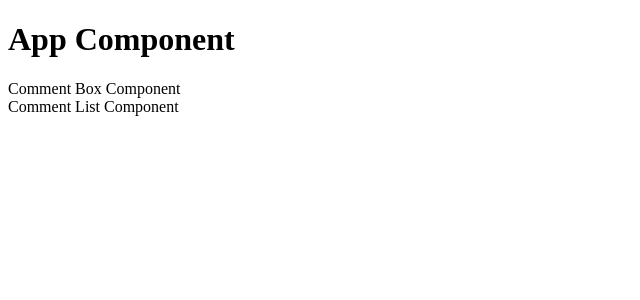
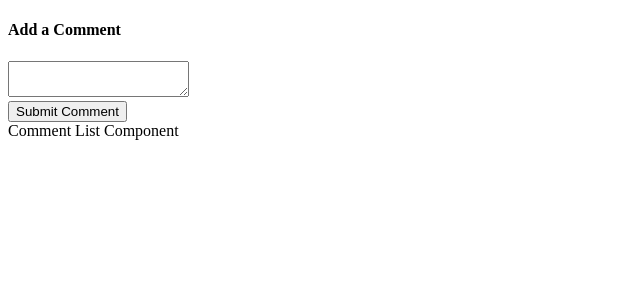
Before and after one commit to j2FunOnly/udemy-react-redux-testing, a React (Create React App) app: page / in a window 1280 px wide. Shown: the top 300 px of the page, without its empty margins (0-640 px from the left). Built offline with nearby package versions, Linux system fonts and the light colour scheme.

Commit message:
Initial implementation of the CommentBox component. Test that user can type text and texarea gets clear when form is submitted.

```diff
--- a/src/components/App.js
+++ b/src/components/App.js
@@ -6,7 +6,6 @@
 export default () => {
   return (
     <div>
-      <h1>App Component</h1>
       <CommentBox />
       <CommentList />
     </div>
--- a/src/components/CommentBox.js
+++ b/src/components/CommentBox.js
@@ -1,7 +1,31 @@
-import React from 'react';
+import React, { Component } from 'react';
 
-export default () => {
-  return (
-    <div>Comment Box Component</div>
-  )
+class CommentBox extends Component {
+  state = {
+    comment: ''
+  }
+
+  handleChange = event => {
+    this.setState({comment: event.target.value})
+  }
+
+  handleSubmit = event => {
+    event.preventDefault();
+
+    this.setState({comment: ''});
+  }
+
+  render () {
+    return (
+      <form onSubmit={this.handleSubmit}>
+        <h4>Add a Comment</h4>
+        <textarea value={this.state.comment} onChange={this.handleChange} />
+        <div>
+          <button type="submit">Submit Comment</button>
+        </div>
+      </form>
+    )
+  }
 }
+
+export default CommentBox;
```
Also changed, not shown: 2 other files (tests, documents, lock files or other folders).
